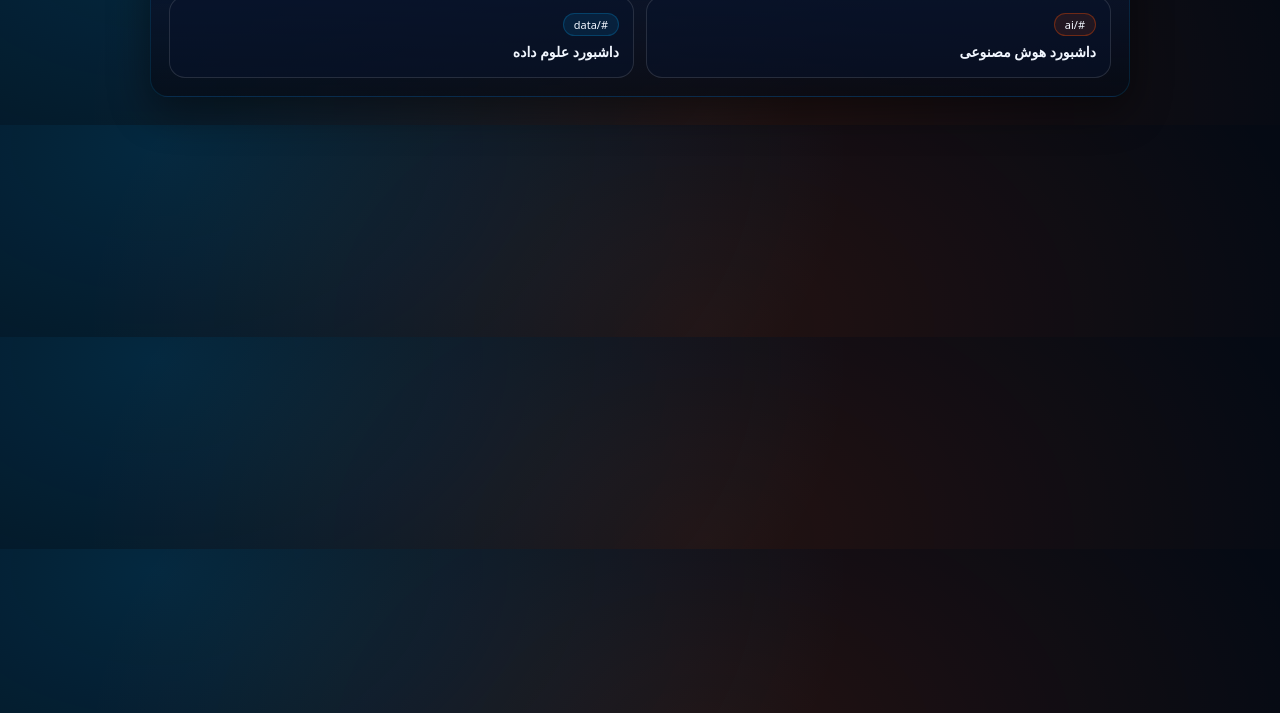
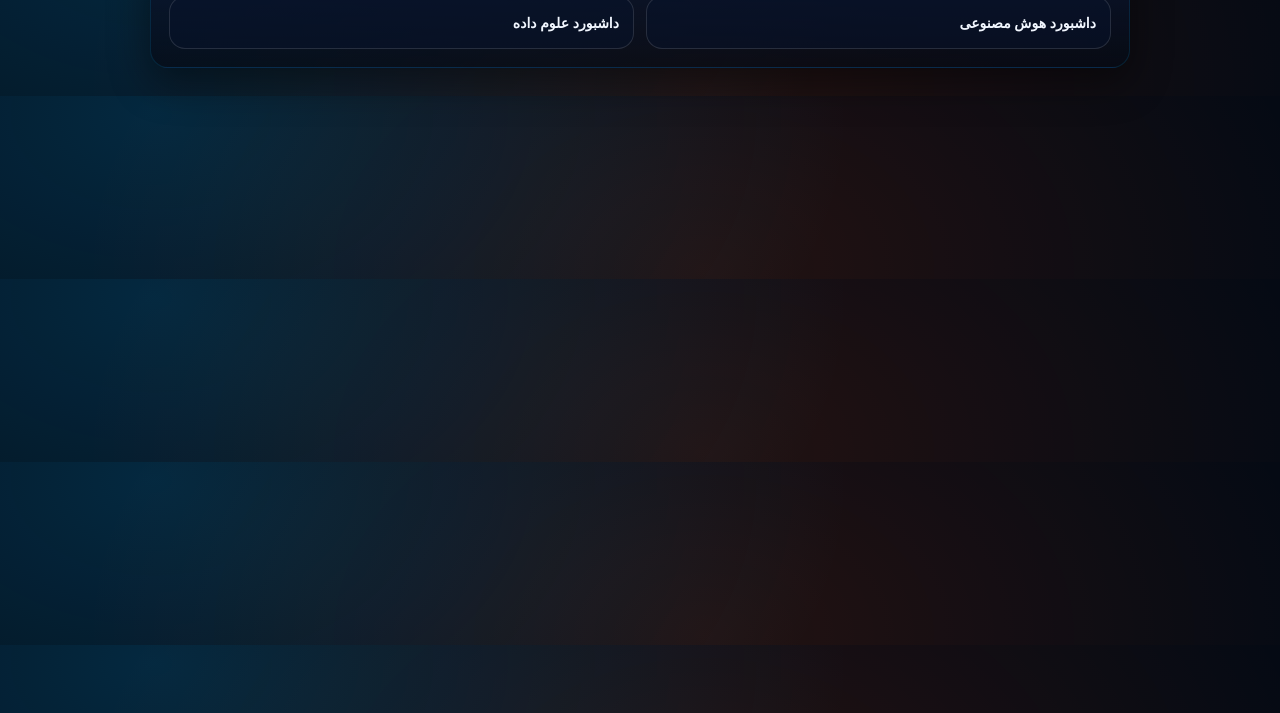
Before and after one commit to hamraheavalacademy/dashboard, a plain HTML site: page index.html in a window 1280 px wide. Shown: the part 87-800 px from the top of the page. Drawn offline with Linux system fonts and the light colour scheme; a web font is replaced by a local one.

Commit message:
Update index.html

```diff
--- a/index.html
+++ b/index.html
@@ -96,13 +96,11 @@
       <h1>انتخاب داشبورد</h1>
 
       <div class="grid">
-        <a class="btn" href="dashboardver2.html/ai">
-            <span class="tag orange">#/ai</span>
+        <a class="btn" href="dashboardver2.html#/ai">
             <span class="ttl">داشبورد هوش مصنوعی</span>
           </a>
 
-          <a class="btn" href="dashboardver2.html/data">
-            <span class="tag">#/data</span>
+          <a class="btn" href="dashboardver2.html#/data">
             <span class="ttl">داشبورد علوم داده</span>
           </a>
       </div>
```
